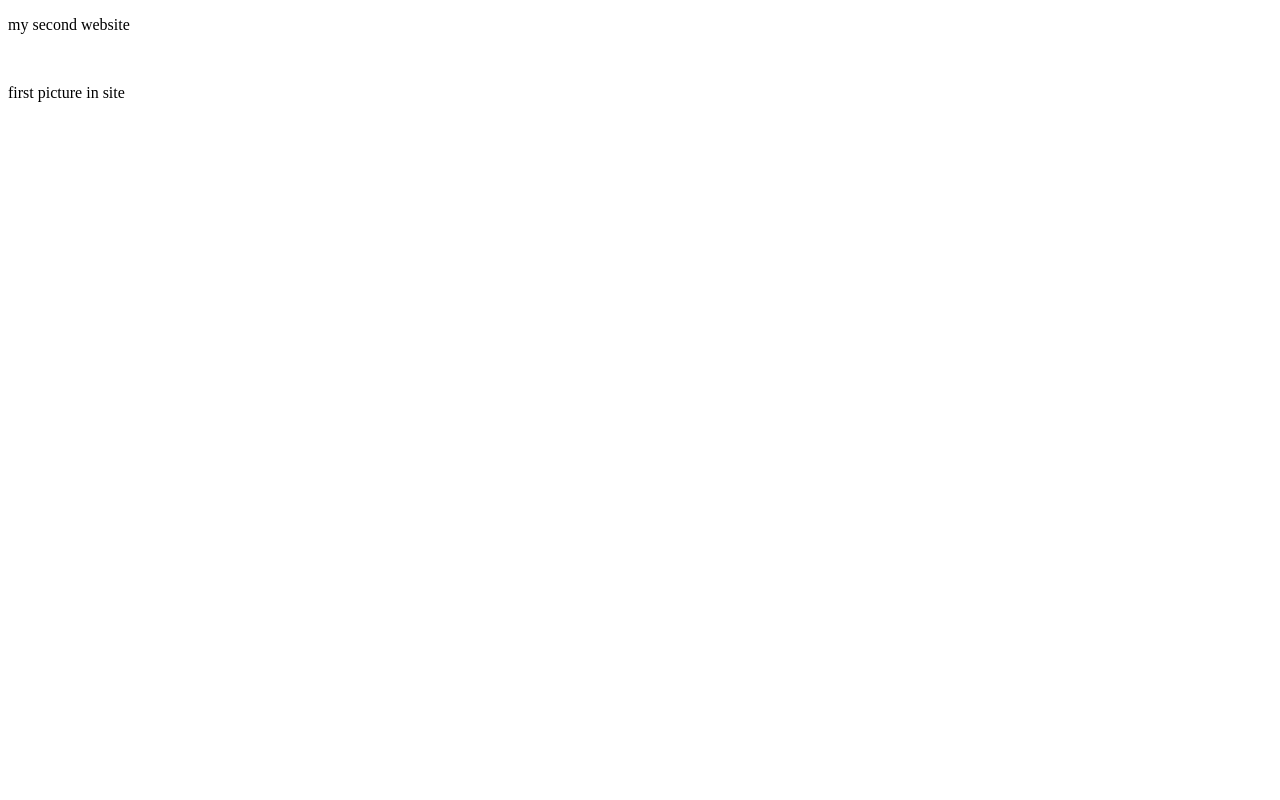
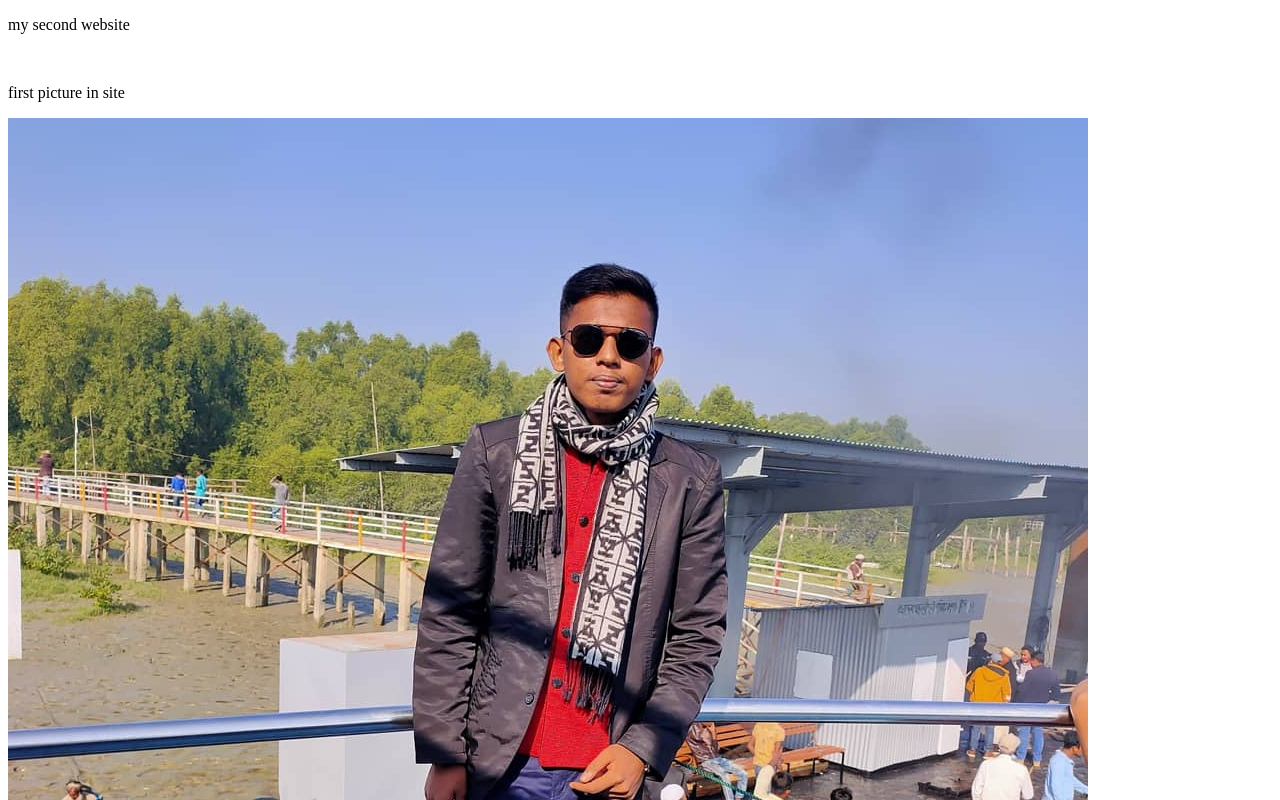
Before and after one commit to farhad19727/my--second-website, a plain HTML site: page mia.html in a window 1280 px wide. Shown: the top 800 px of the page. Drawn offline with Linux system fonts and the light colour scheme.

Commit message:
finally seanding

```diff
--- a/mia.html
+++ b/mia.html
@@ -8,6 +8,7 @@
 <body>
     <p>my second website</p><br>
     <p>first picture in site </p>
+    <img src="2022_11_23_23_26_IMG_0096.JPG">
 
 </body>
 </html>
```
Also changed, not shown: 2019_12_25_11_55_IMG_0084.JPG (added), 2020_01_11_22_14_IMG_0083.JPG (added), 2020_12_23_02_32_IMG_0087.JPG (added), 2022_03_28_22_02_IMG_0100.JPG (added), 2022_11_23_23_26_IMG_0086.JPG (added), 2022_11_23_23_26_IMG_0093.JPG (added), 2022_11_23_23_26_IMG_0096.JPG (added).
